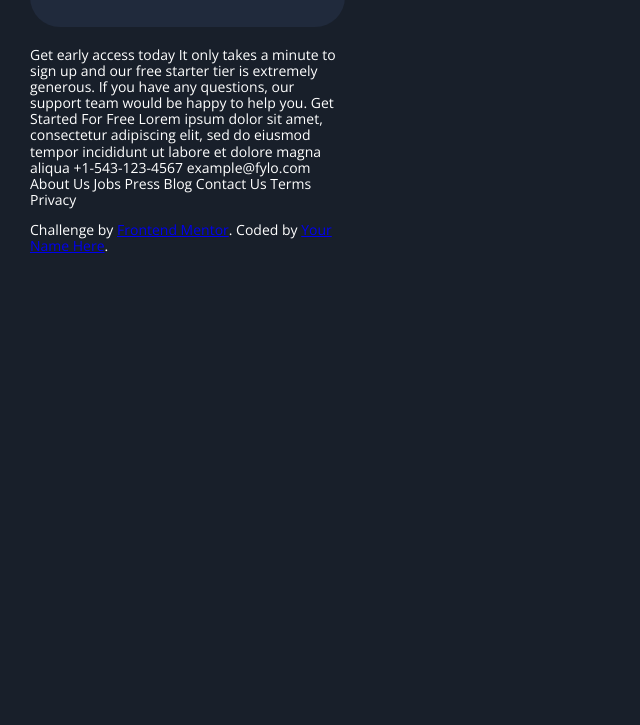
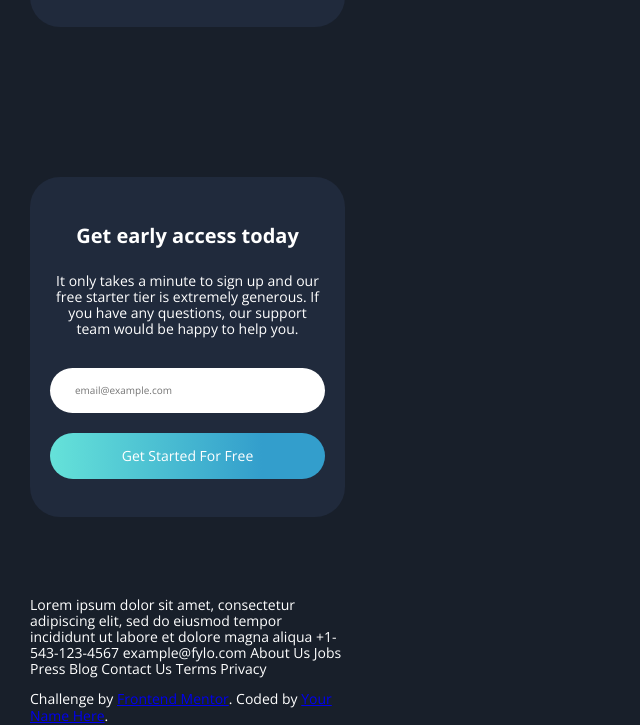
Before and after one commit to nivamoli/fylo-landing-page, a plain HTML site: page index.html in a window 1280 px wide. Shown: the part 3787-4512 px from the top of the page, without its empty margins (0-640 px from the left). Before the commit the page ends 4042 px from the top, so only its background shows below. Drawn offline with nearby package versions, Linux system fonts and the light colour scheme.

Commit message:
section access terminada

```diff
--- a/assets/css/style.css
+++ b/assets/css/style.css
@@ -165,3 +165,44 @@ html, * {
 .card__info--title {
   font-size: calc(var(--font-size) + 4px)
 }
+
+/* section access */
+
+.access {
+  margin: 150px 0 80px 0;
+  background: var(--dark-blue-testimonial);
+  height: 340px;
+  padding: 20px;
+  border-radius: 30px;
+  text-align: center;
+}
+
+.access__title {
+  font-size: calc(var(--font-size) + 6px);
+}
+
+.access__pgraph {
+  text-align: center;
+  font-size: var(--font-size);
+  color: var(--);
+  margin-bottom: 30px;
+}
+
+.access-form__input--input {
+  padding: 17px 12px 17px 25px;
+  border-radius: 25px;
+  width: 100%;
+  font-size: calc(var(--font-size) - 4px);
+  color: rgba(245, 245, 245, 0.883);
+  border: none;
+  margin-bottom: 20px;
+}
+
+.access-form__input--button {
+  width: 100%;
+  padding: 15px 12px;
+  border-radius: 25px;
+  border: none;
+  color: var(--white);
+  background: linear-gradient(90deg, rgba(101,226,217,1) 0%, rgba(51,158,204,1) 77%, rgba(51,158,204,1) 100%);
+}
--- a/index.html
+++ b/index.html
@@ -113,12 +113,21 @@
   </section>
 
 
-  Get early access today
 
-  It only takes a minute to sign up and our free starter tier is extremely generous. If you have any
-  questions, our support team would be happy to help you.
 
-  Get Started For Free
+  <section class="access">
+    <h4 class="access__title">Get early access today</h4>
+    <p class="access__pgraph">It only takes a minute to sign up and our free starter tier is extremely generous. If you have any
+      questions, our support team would be happy to help you.</p>
+    <form action="" class="access-form">
+      <label for="" class="access-form__input" aria-colspan="label__form">
+        <input type="text" class="access-form__input--input" placeholder="email@example.com">
+        <button class="access-form__input--button">Get Started For Free</button>
+      </label>
+    </form>
+  </section>
+
+
 
   Lorem ipsum dolor sit amet, consectetur adipiscing elit, sed do eiusmod tempor incididunt ut labore et
   dolore magna aliqua
```
